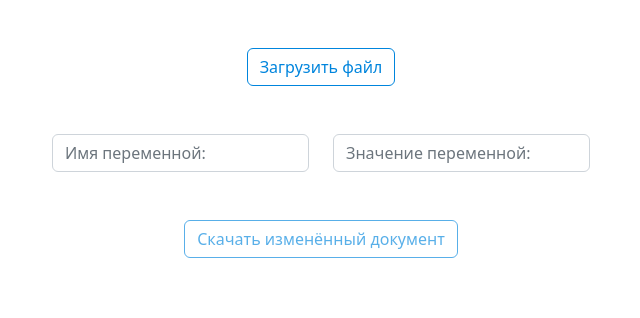
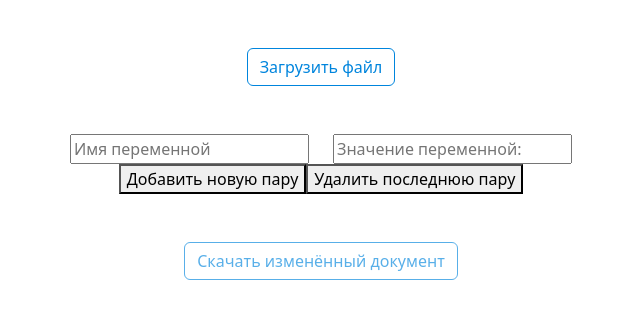
Before and after one commit to IlyaGoncharovY/HomeTask, a React (Create React App) app: page / in a window 1280 px wide. Shown: the top 318 px of the page, without its empty margins (319-959 px from the left). Built offline with nearby package versions, Linux system fonts and the light colour scheme.

Commit message:
fix (InputFields) use rafactoring hook

```diff
--- a/src/Components/Fields/InputFields.tsx
+++ b/src/Components/Fields/InputFields.tsx
@@ -1,28 +1,44 @@
-import React, {FC} from 'react';
+import React, {ChangeEvent, FC} from 'react';
+import {ButtonsForFields} from "./BattonsForFields/ButtonsForFields";
 
 interface InputFieldsType {
-    changeText1: string
-    changeText2: string
-    handleChange1: (event: React.ChangeEvent<HTMLInputElement>) => void
-    handleChange2: (event: React.ChangeEvent<HTMLInputElement>) => void
+    changeTexts: { variable: string; valueVariable: string; }[]
+    handleChangeText: (index: number, field: "variable" | "valueVariable") => (e: ChangeEvent<HTMLInputElement>) => void
+    handleAddPair: () => void
+    handleDeletePair: () => void
 }
 
 export const InputFields: FC<InputFieldsType> = ({
-                                                     changeText1,
-                                                     changeText2,
-                                                     handleChange1,
-                                                     handleChange2
+                                                     changeTexts,
+                                                     handleChangeText,
+                                                     handleAddPair,
+                                                     handleDeletePair
                                                  }) => {
 
     return (
-        <div className="mt-5 row">
-            <div className="col-12 col-md-6">
-                <input type="text" value={changeText1} onChange={handleChange1} className="form-control" placeholder="Имя переменной:" />
-            </div>
-            <div className="col-12 col-md-6 mt-3 mt-md-0">
-                <input type="text" value={changeText2} onChange={handleChange2} className="form-control" placeholder="Значение переменной:" />
-            </div>
-            {/*<ButtonsForFields/>*/}
-        </div>
+        <>
+            {changeTexts.map((changeText, index) => (
+                <div key={index} className="mt-5 row">
+                    <div className="col-12 col-md-6">
+                        <input
+                            type="text"
+                            value={changeText.variable}
+                            onChange={handleChangeText(index, 'variable')}
+                            placeholder={"Имя переменной"}
+                        />
+                    </div>
+                    <div className="col-12 col-md-6 mt-3 mt-md-0">
+                        <input
+                            type="text"
+                            value={changeText.valueVariable}
+                            onChange={handleChangeText(index, 'valueVariable')}
+                            placeholder={"Значение переменной:"}
+                        />
+                    </div>
+                </div>
+            ))}
+            <ButtonsForFields handleAddPair={handleAddPair}
+                              handleDeletePair={handleDeletePair}/>
+        </>
     );
 };
```
